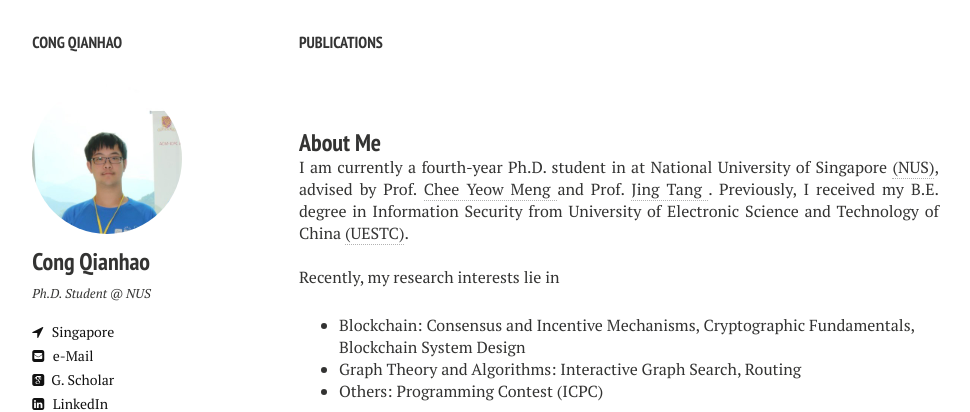
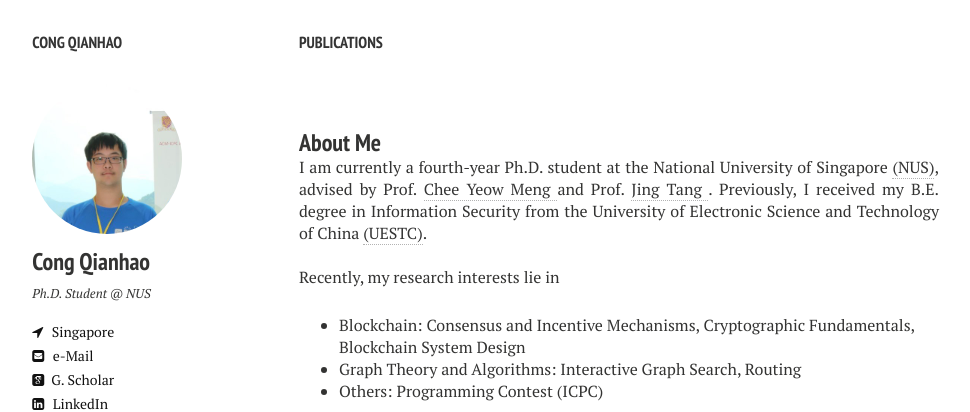
Before and after one commit to cong741/cong741.github.io, a Jekyll site: the page built from index.md, in a window 1280 px wide. Shown: the top 412 px of the page, without its empty margins (21-991 px from the left). Built offline with Jekyll 4.4.1, drawn with Linux system fonts in a browser that asks for light colours; nearby versions of some CDN libraries.

Commit message:
edit index

```diff
--- a/index.md
+++ b/index.md
@@ -6,7 +6,7 @@ image: banner1.png
 ---
 <h3 style="margin-bottom:0px;padding-top:20px;">About Me</h3>
 
-<p align="justify">I am currently a fourth-year Ph.D. student in  at National University of Singapore <a href="https://www.nus.edu.sg/" target="_blank">(NUS)</a>, advised by Prof. <a href="https://scholar.google.com.sg/citations?user=99AJNXEAAAAJ" target="_blank"> Chee Yeow Meng </a> and Prof. <a href="https://sites.google.com/view/jtang" target="_blank"> Jing Tang </a>. Previously, I received my B.E. degree in Information Security from University of Electronic Science and Technology of China <a href="https://en.uestc.edu.cn/" target="_blank">(UESTC)</a>. </p>
+<p align="justify">I am currently a fourth-year Ph.D. student at the National University of Singapore <a href="https://www.nus.edu.sg/" target="_blank">(NUS)</a>, advised by Prof. <a href="https://scholar.google.com.sg/citations?user=99AJNXEAAAAJ" target="_blank"> Chee Yeow Meng </a> and Prof. <a href="https://sites.google.com/view/jtang" target="_blank"> Jing Tang </a>. Previously, I received my B.E. degree in Information Security from the University of Electronic Science and Technology of China <a href="https://en.uestc.edu.cn/" target="_blank">(UESTC)</a>. </p>
 
 <br>
 <p align="justify">Recently, my research interests lie in
```
